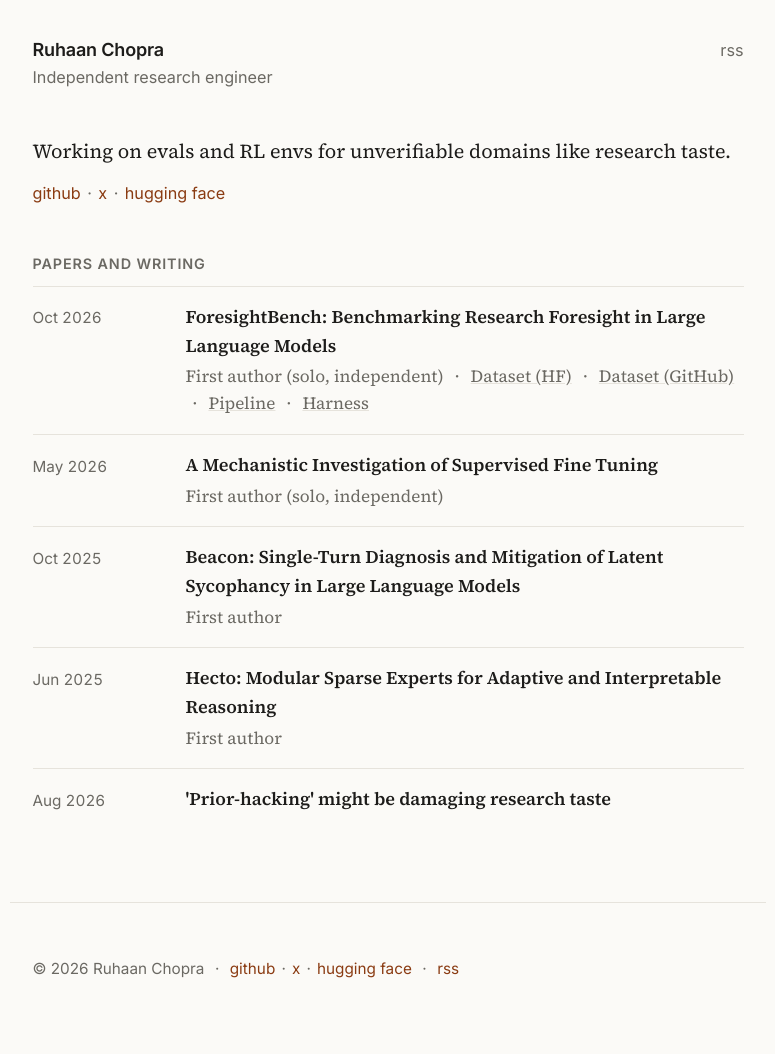
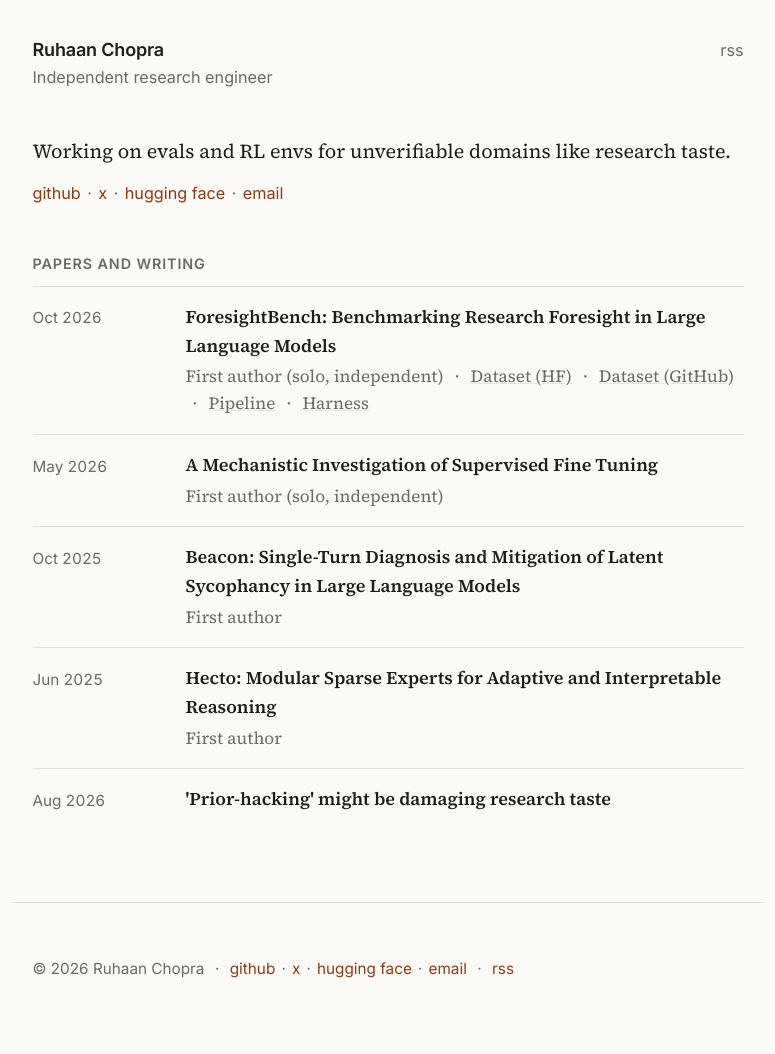
Before and after one commit to ruhzi/ruhzi.github.io, a Jekyll site: the page built from index.md, in a window 1280 px wide. Shown: the whole page, without its empty margins (252-1027 px from the left). Built offline with Jekyll 4.4.1, drawn with Linux system fonts in a browser that asks for light colours.

Commit message:
Add email link and a real site description
Co-Authored-By: Claude Fable 5.2 <noreply@anthropic.com>

```diff
--- a/_config.yml
+++ b/_config.yml
@@ -1,13 +1,14 @@
 title: Ruhaan Chopra
 tagline: Independent research engineer
 description: >-
-  enthusiast
+  Independent research engineer working on evals and RL environments for unverifiable domains like research taste.
 author:
   name: Ruhaan Chopra
 social:
   github: ruhzi
   huggingface: ruhzi
   x: ruhzi57
+  email: ruhaanchopra2005@gmail.com
 url: https://ruhzi.github.io
 baseurl: ""
 lang: en
--- a/_includes/social-links.html
+++ b/_includes/social-links.html
@@ -1 +1 @@
-{% assign s = site.social %}<a href="https://github.com/{{ s.github }}">github</a>{% if s.x %}<span class="sep">·</span><a href="https://x.com/{{ s.x }}">x</a>{% endif %}{% if s.huggingface %}<span class="sep">·</span><a href="https://huggingface.co/{{ s.huggingface }}">hugging face</a>{% endif %}
+{% assign s = site.social %}<a href="https://github.com/{{ s.github }}">github</a>{% if s.x %}<span class="sep">·</span><a href="https://x.com/{{ s.x }}">x</a>{% endif %}{% if s.huggingface %}<span class="sep">·</span><a href="https://huggingface.co/{{ s.huggingface }}">hugging face</a>{% endif %}{% if s.email %}<span class="sep">·</span><a href="mailto:{{ s.email }}">email</a>{% endif %}
```
